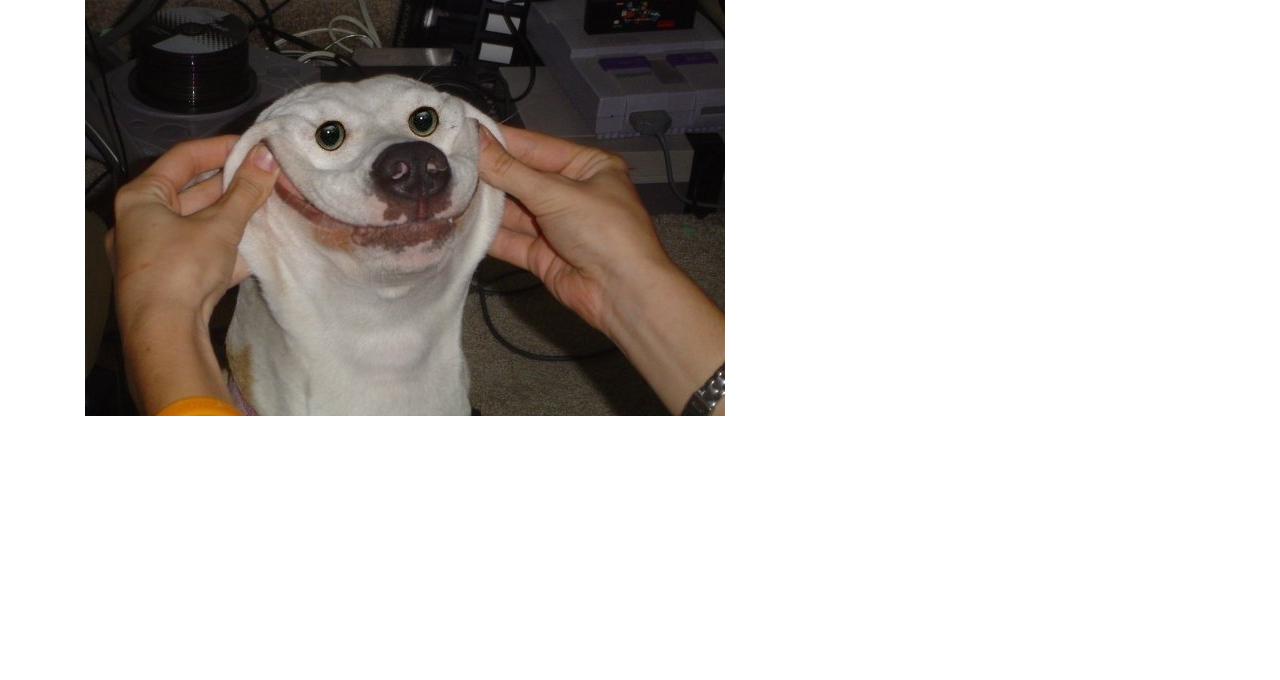
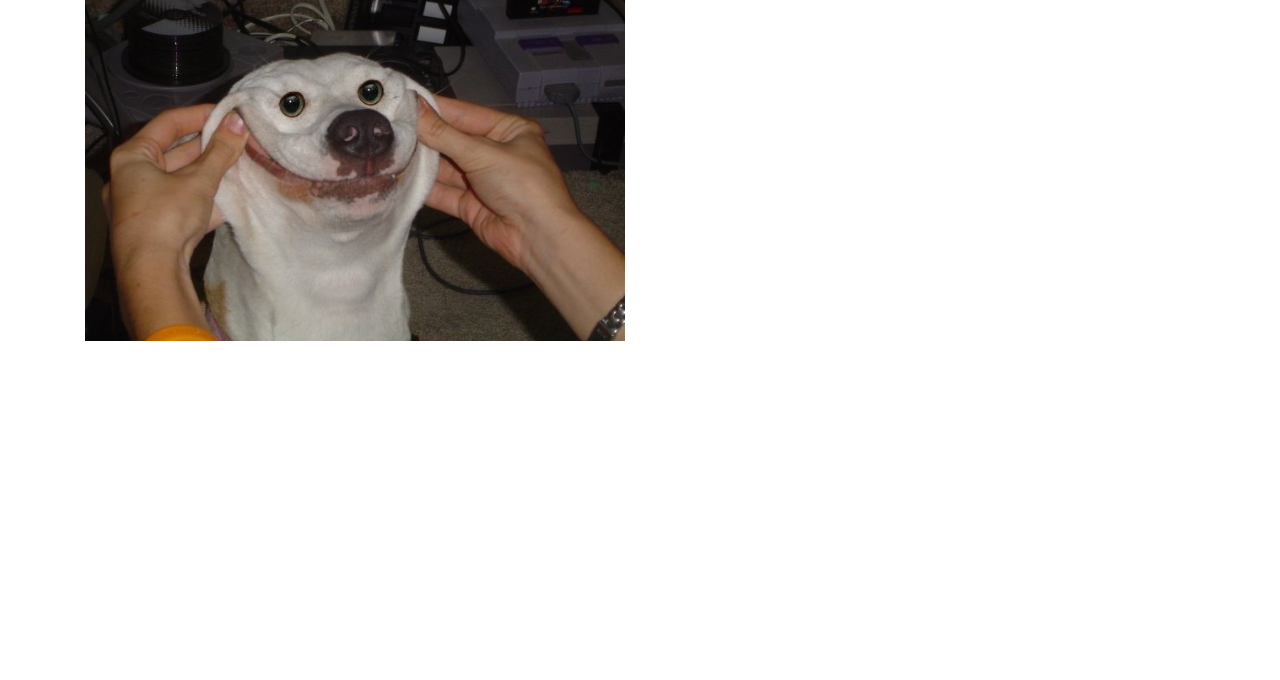
Before and after one commit to TaborHurt/DotingBriskPresses, a website: page public/index.html in a window 1280 px wide. Shown: the part 120-800 px from the top of the page. Drawn offline with nearby package versions, Linux system fonts and the light colour scheme.

Commit message:
Add index.css

```diff
--- /dev/null
+++ b/public/index.css
@@ -0,0 +1,3 @@
+img {
+  max-width: 100%;
+}
--- a/public/index.html
+++ b/public/index.html
@@ -7,6 +7,7 @@
 
     <!-- Bootstrap CSS -->
     <link rel="stylesheet" href="https://stackpath.bootstrapcdn.com/bootstrap/4.4.1/css/bootstrap.min.css" integrity="sha384-Vkoo8x4CGsO3+Hhxv8T/Q5PaXtkKtu6ug5TOeNV6gBiFeWPGFN9MuhOf23Q9Ifjh" crossorigin="anonymous">
+    <link rel="stylesheet" href="index.css">
 
     <title>Hello, world!</title>
   </head>
```
